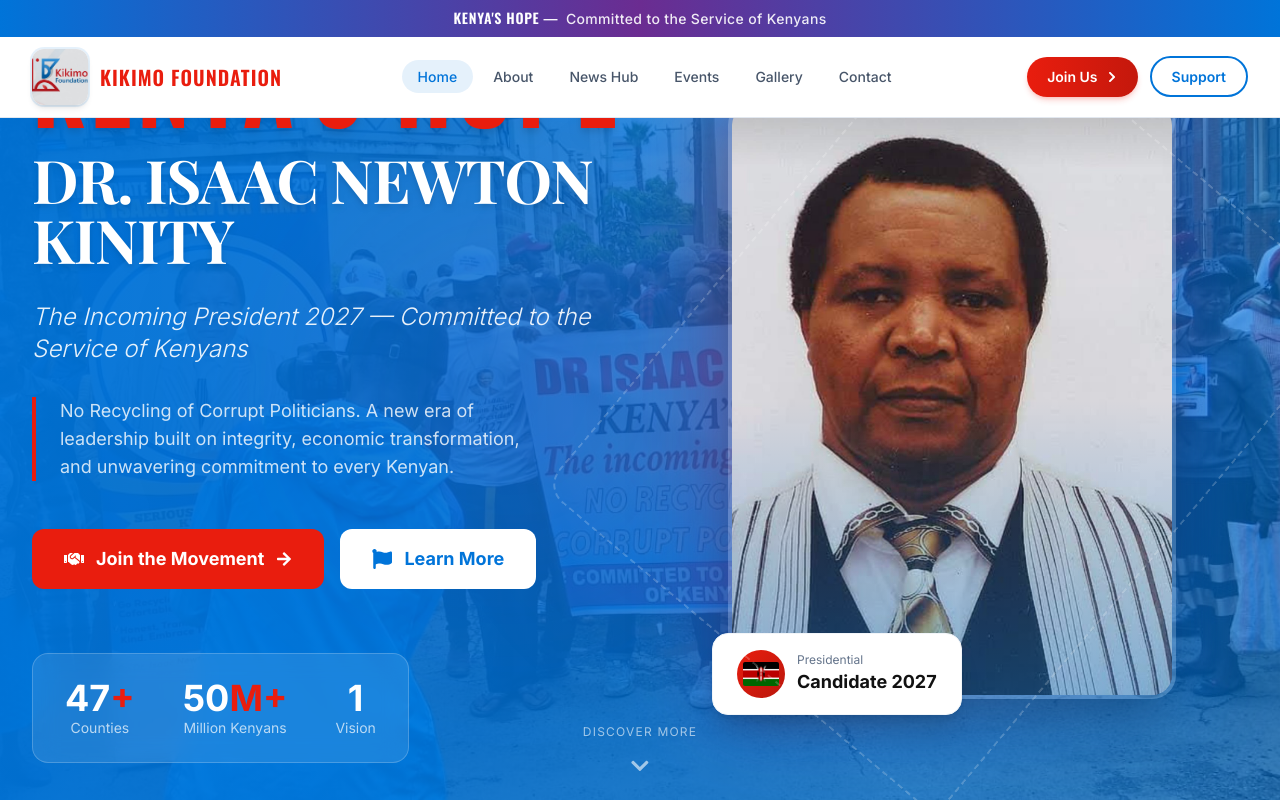
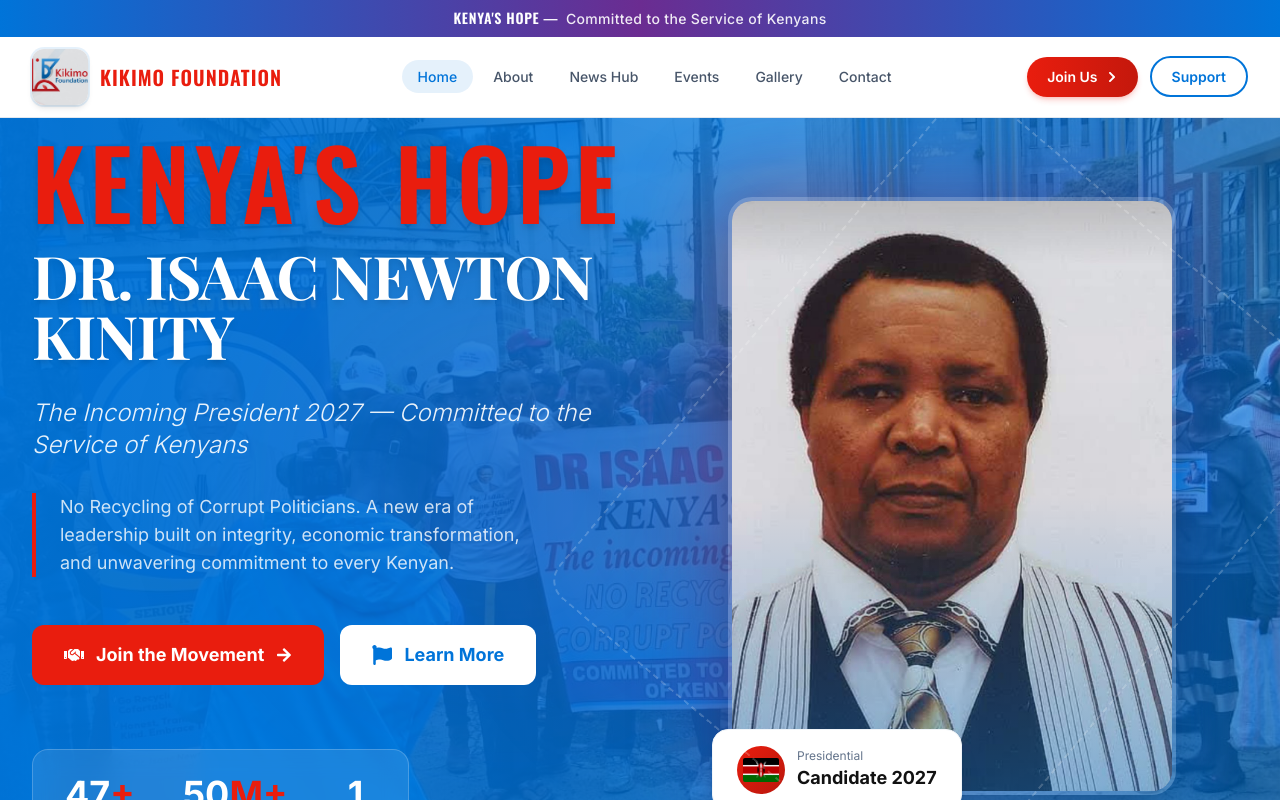
Before and after one commit to PETERMUTWIRI/kinity-2027, a Next.js app: page / in a window 1280 px wide. Shown: the top 800 px of the page. Built offline with nearby package versions, Linux system fonts and the light colour scheme; a web font is replaced by a local one.

Commit message:
change the padding

```diff
--- a/app/layout.tsx
+++ b/app/layout.tsx
@@ -255,7 +255,7 @@ export default function RootLayout({
         <Navbar />
 
         {/* Main content with transition - accounts for fixed navbar */}
-        <main className="relative z-10 pt-19 lg:pt-22">
+        <main className="relative z-10 pt-20 lg:pt-24">
           <PageTransition>
             {children}
           </PageTransition>
```
